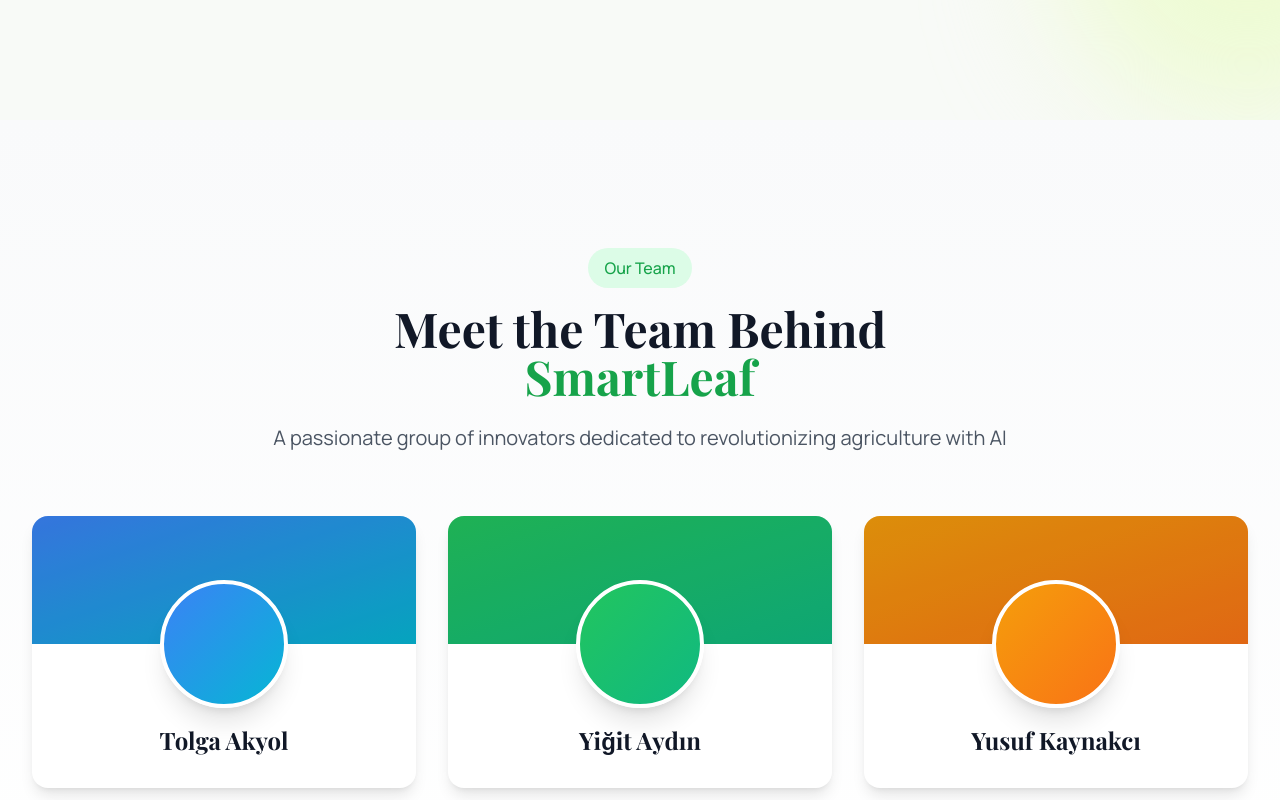
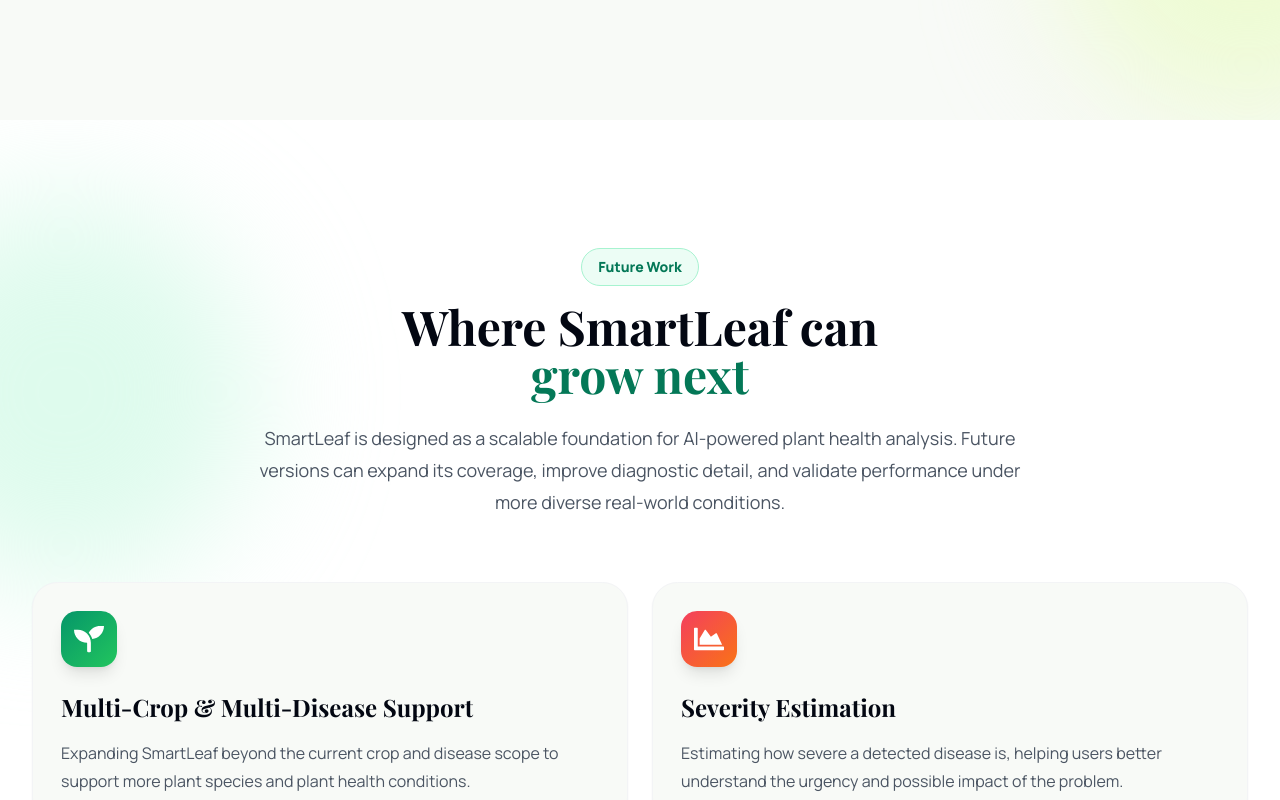
Before and after one commit to morethanyouth1nk/SmartLeeaf-Website, a Next.js app: page / in a window 1280 px wide. Shown: the part 3960-4760 px from the top of the page. Built offline with nearby package versions, Linux system fonts and the light colour scheme; a web font is replaced by a local one.

Commit message:
Update page.tsx

```diff
--- a/app/page.tsx
+++ b/app/page.tsx
@@ -3,6 +3,7 @@
 import About from './components/About';
 import Features from './components/Features';
 import HowItWorks from './components/HowItWorks';
+import FutureWork from './components/FutureWork';
 import Team from './components/Team';
 import Contact from './components/Contact';
 import Footer from './components/Footer';
@@ -15,6 +16,7 @@
       <About />
       <Features />
       <HowItWorks />
+      <FutureWork />
       <Team />
       <Contact />
       <Footer />
```
